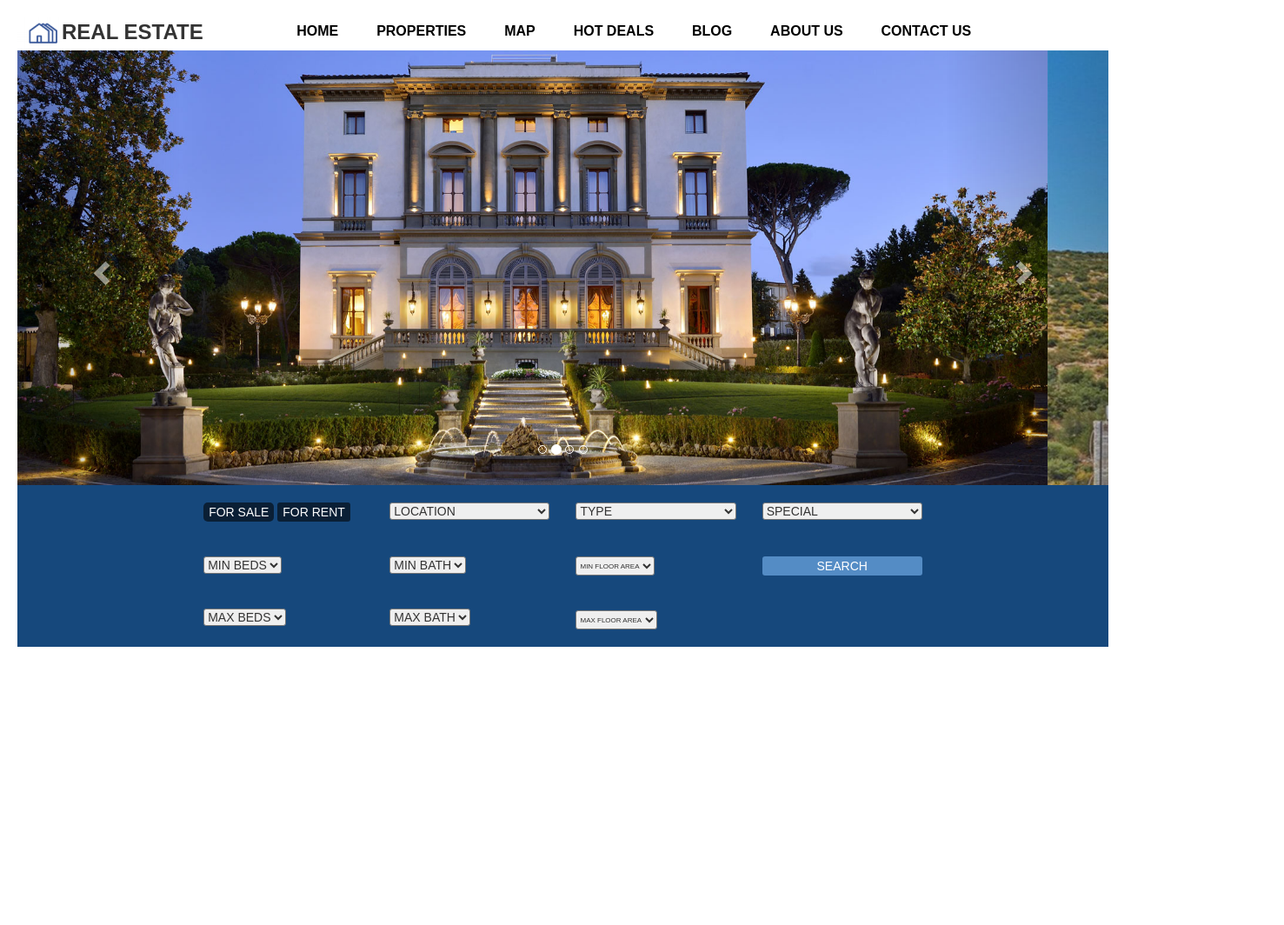
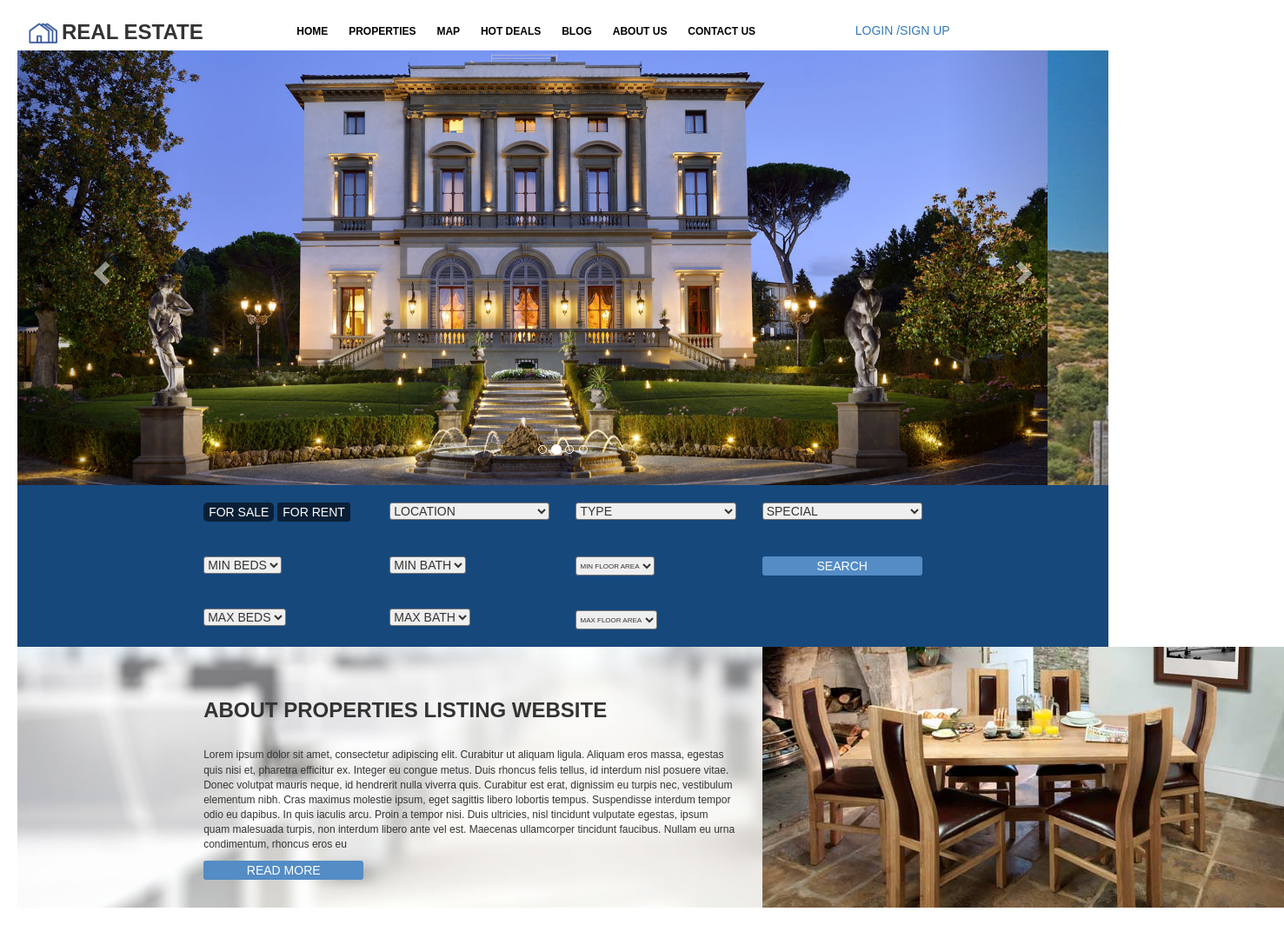
Before and after one commit to nguyenthuyhanh0805/REAL-ESTATE-PAGE, a website: page assets/index.html in a window 1280 px wide. Shown: the whole page at 87% size, 1477 px wide, since content can reach past the window. Before the commit the page ends 800 px from the top, so only its background shows below. Drawn offline with nearby package versions, Linux system fonts and the light colour scheme.

Commit message:
new-page

```diff
--- a/assets/home.scss
+++ b/assets/home.scss
@@ -16,10 +16,10 @@ body{
         .navbar-box{
             margin:5px 0px 2px 0px;
             .nav-item{
-                font-size: 16px;
+                font-size: 12px;
                 font-weight: 600;
                 color: black;
-                margin-right: 40px;
+                margin-right: 20px;
                 &:hover{
                     color:#337ab7;
                     cursor:pointer;
@@ -27,6 +27,10 @@ body{
 
                 }
             }
+        }
+        .login-box{
+            margin:5px 0px 2px 0px;
+            font-size: 14px
         }
 
     }
@@ -104,5 +108,30 @@ body{
                 }
             }
         }
+        .news{
+            background-image: url('./img/white-office.jpg');
+            background-position: center;
+            background-size: cover;
+            .information-property{
+               h1{
+                   font-weight: 600;
+                    font-size: 24px;
+                    padding: 40px 0px 20px 0px;
+               }
+               p{
+                   font-size: 12px
+               }
+               button{
+                   width:100%;
+                   color:white;
+                   border-radius: 3px;
+                   border:none;
+                   background-color: #548cc5;
+               }
+            }
+            .show-property{
+
+            }
+        }
     }
 }
--- a/assets/index.html
+++ b/assets/index.html
@@ -17,7 +17,7 @@
                     <div class="logo-box col-xs-12 col-sm-4 col-md-3 col-lg-3">
                         <span class="title"><img class="logo" src="./img/logo.png"/>REAL ESTATE</span>
                     </div>
-                    <div class="navbar-box col-xs-12 col-sm-8 col-md-9 col-lg-9">
+                    <div class="navbar-box col-xs-12 col-sm-4 col-md-6 col-lg-6">
                         <a class="nav-item">HOME</a>
                         <a class="nav-item">PROPERTIES</a>
                         <a class="nav-item">MAP</a>
@@ -25,6 +25,10 @@
                         <a class="nav-item">BLOG</a>
                         <a class="nav-item">ABOUT US</a>
                         <a class="nav-item">CONTACT US</a>
+                    </div>
+                    <div class="login-box col-xs-12 col-sm-4 col-md-3 col-lg-3">
+                        <a>LOGIN</a>
+                        <a>/SIGN UP</a>
                     </div>
                 </div>
             </div>
@@ -71,16 +75,16 @@
                         </a>
                     </div>
                 </div>
-             <div class="book-form">
+                <div class="book-form">
                     <div class="row">
                         <div class="col-xs-12 col-sm-2 col-md-3 col-lg-2"></div>
                         <div class="first-row col-xs-12 col-sm-10 col-md-6 col-lg-8">
                             <div class="row">
-                                <div class="col-xs-6 col-sm-2 col-md-3 col-lg-3">
+                                <div class="col-xs-6 col-sm-6 col-md-3 col-lg-3">
                                     <button class="btn-for-sale">FOR SALE</button>
                                     <button class="btn-for-rent">FOR RENT</button>
                                 </div>
-                                <div class=" col-xs-6 col-sm-2 col-md-3 col-lg-3">
+                                <div class="col-xs-6 col-sm-6 col-md-3 col-lg-3">
                                     <select class="sl-location">
                                         <option>LOCATION</option>
                                         <option>2</option>
@@ -88,7 +92,7 @@
                                         <option>4</option>
                                     </select>
                                 </div>
-                                <div class="col-xs-6 col-sm-2 col-md-3 col-lg-3">
+                                <div class="col-xs-6 col-sm-6 col-md-3 col-lg-3">
                                     <select class="sl-type">
                                         <option>TYPE</option>
                                         <option>2</option>
@@ -96,7 +100,7 @@
                                         <option>4</option>
                                     </select>
                                 </div>
-                                <div class="col-xs-6 col-sm-2 col-md-3 col-lg-3">
+                                <div class="col-xs-6 col-sm-6 col-md-3 col-lg-3">
                                     <select class="sl-special">
                                         <option>SPECIAL</option>
                                         <option>2</option>
@@ -112,7 +116,7 @@
                         <div class="col-xs-12 col-sm-2 col-md-3 col-lg-2"></div>
                         <div class="second-row col-xs-12 col-sm-10 col-md-6 col-lg-8">
                             <div class="row">
-                                <div class="col-xs-6 col-sm-2 col-md-3 col-lg-3">
+                                <div class="col-xs-6 col-sm-6 col-md-3 col-lg-3">
                                     <select class="sl-bed">
                                         <option>MIN BEDS</option>
                                         <option>2</option>
@@ -126,7 +130,7 @@
                                         <option>4</option>
                                     </select>
                                 </div>
-                                <div class="col-xs-6 col-sm-2 col-md-3 col-lg-3">
+                                <div class="col-xs-6 col-sm-6 col-md-3 col-lg-3">
                                     <select class="sl-bath">
                                         <option>MIN BATH</option>
                                         <option>2</option>
@@ -140,7 +144,7 @@
                                         <option>4</option>
                                     </select>
                                 </div>
-                                <div class="col-xs-6 col-sm-2 col-md-3 col-lg-3">
+                                <div class="col-xs-6 col-sm-6 col-md-3 col-lg-3">
                                     <select class="sl-floor">
                                         <option>MIN FLOOR AREA</option>
                                         <option>2</option>
@@ -154,7 +158,7 @@
                                         <option>4</option>
                                     </select>
                                 </div>
-                                <div class="col-xs-6 col-sm-2 col-md-3 col-lg-3">
+                                <div class="col-xs-6 col-sm-6 col-md-3 col-lg-3">
                                     <button class="btn-search">SEARCH</button>
                                 </div>
                             </div>
@@ -162,20 +166,36 @@
                         <div class="col-xs-12 col-sm-2 col-md-3 col-lg-2"></div>
                     </div>
                 </div>
-                <div class="new">
+                <div class="news">
+                    <div class="row">
+                        <div class="information-property col-xs-12 col-sm-6 col-md-8 col-lg-8">
+                            <div class="row">
+                                <div class="col-xs-12 col-sm-2 col-md-3 col-lg-3"></div>
+                                <div class="content-info col-xs-12 col-sm-10 col-md-9 col-lg-9">
+                                    <h1>ABOUT PROPERTIES LISTING WEBSITE</h1>
+                                    <p>Lorem ipsum dolor sit amet, consectetur adipiscing elit. Curabitur ut aliquam ligula. Aliquam eros massa, egestas quis nisi et, pharetra efficitur ex. Integer eu congue metus. Duis rhoncus felis tellus, id interdum nisl posuere vitae. Donec volutpat mauris neque, id hendrerit nulla viverra quis. Curabitur est erat, dignissim eu turpis nec, vestibulum elementum nibh. Cras maximus molestie ipsum, eget sagittis libero lobortis tempus. Suspendisse interdum tempor odio eu dapibus. In quis iaculis arcu. Proin a tempor nisi.
+                                        Duis ultricies, nisl tincidunt vulputate egestas, ipsum quam malesuada turpis, non interdum libero ante vel est. Maecenas ullamcorper tincidunt faucibus. Nullam eu urna condimentum, rhoncus eros eu
 
+                                    </p>
+                                    <div class="row">
+                                        <div class="col-xs-6 col-sm-4 col-md-4 col-lg-4">
+                                            <button>READ MORE</button>
+                                        </div>
+                                        <div class="col-xs-12 col-sm-8 col-md-8 col-lg-8"></div>
+                                    </div>
+
+                                </div>
+                            </div>
+                        </div>
+                        <div class="show-property col-xs-12 col-sm-6 col-md-4 col-lg-4">
+                            <img src="./img/table.jpg"/>
+                        </div>
+                    </div>
                 </div>
-                <div class="feature">
-
-                </div>
-                <div class="subcribe">
-
-                </div>
-
+                <div class="feature"></div>
+                <div class="subcribe"></div>
             </div>
-            <footer>
-
-            </footer>
+            <footer></footer>
         </div>
 
 
--- a/assets/style.css
+++ b/assets/style.css
@@ -10,14 +10,18 @@ body {
 .home .header-page .navbar-box {
   margin: 5px 0px 2px 0px; }
   .home .header-page .navbar-box .nav-item {
-    font-size: 16px;
+    font-size: 12px;
     font-weight: 600;
     color: black;
-    margin-right: 40px; }
+    margin-right: 20px; }
     .home .header-page .navbar-box .nav-item:hover {
       color: #337ab7;
       cursor: pointer;
       text-decoration: none; }
+
+.home .header-page .login-box {
+  margin: 5px 0px 2px 0px;
+  font-size: 14px; }
 
 .home .body-page .main-content .item-carousel {
   height: 500px; }
@@ -69,3 +73,20 @@ body {
     width: 100%;
     border: none;
     color: white; }
+
+.home .body-page .news {
+  background-image: url("./img/white-office.jpg");
+  background-position: center;
+  background-size: cover; }
+  .home .body-page .news .information-property h1 {
+    font-weight: 600;
+    font-size: 24px;
+    padding: 40px 0px 20px 0px; }
+  .home .body-page .news .information-property p {
+    font-size: 12px; }
+  .home .body-page .news .information-property button {
+    width: 100%;
+    color: white;
+    border-radius: 3px;
+    border: none;
+    background-color: #548cc5; }
```
Also changed, not shown: assets/img/table.jpg (added), assets/img/white-office.jpg (added).
